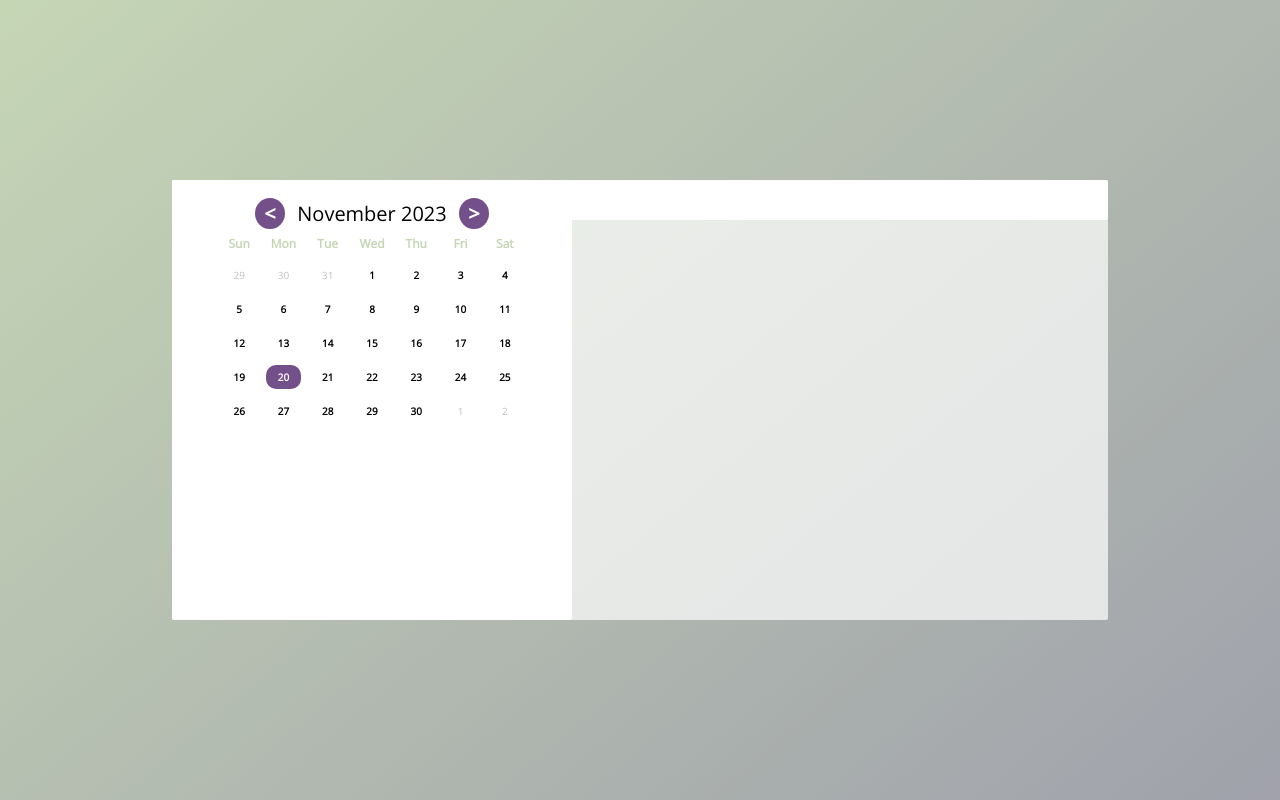
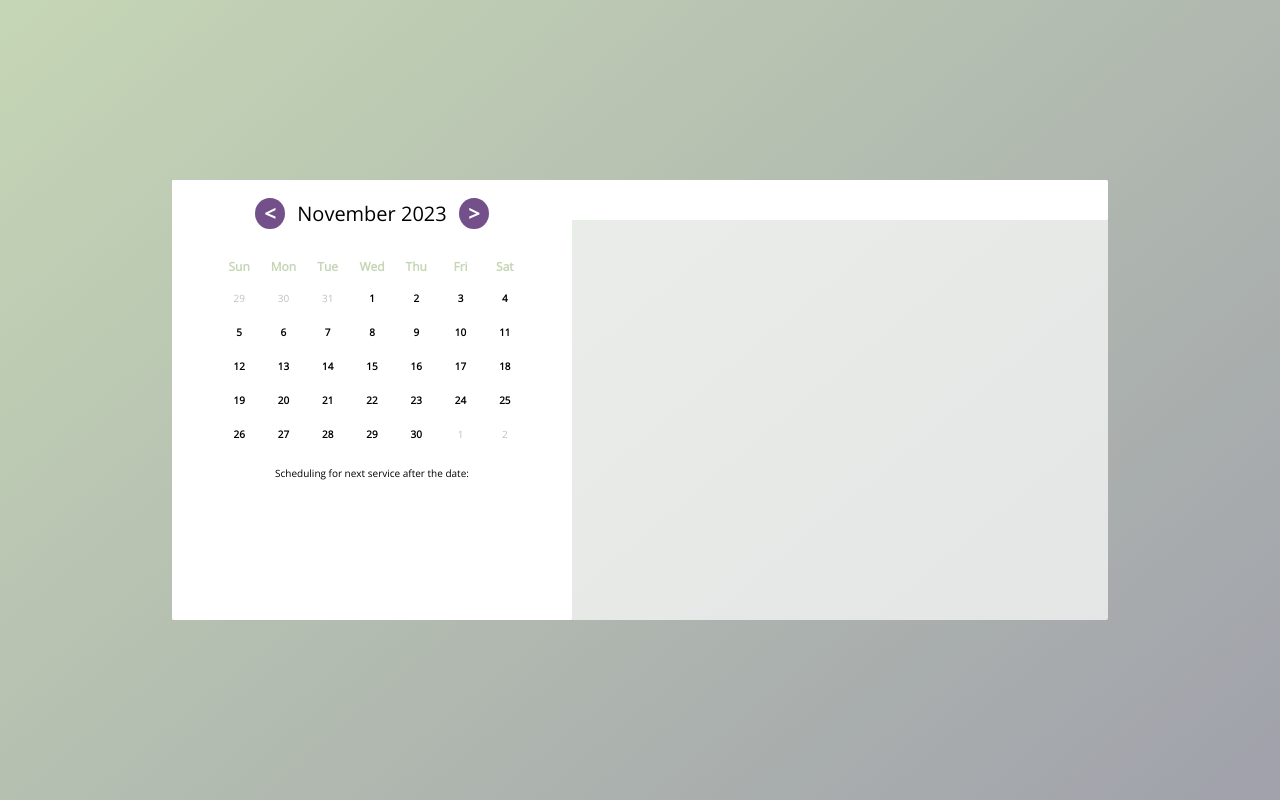
Before and after one commit to jahunter33/PCO-Service-Builder, a website built with webpack: page client/public/index.html in a window 1280 px wide. Both pictures are taken after a click on the element "31". Built offline with nearby package versions, Linux system fonts and the light colour scheme.

Commit message:
date selection and update feature in calendar

```diff
--- a/client/public/index.html
+++ b/client/public/index.html
@@ -24,6 +24,7 @@
             <span id="calander-next" class="symbols">&gt;</span>
           </div>
           <!-- Actual Calendar -->
+          <div>
             <table id="calendar" class="calendar">
               <thead class="calendar-header">
                 <tr class="cal-weekdays">
@@ -38,6 +39,14 @@
               </thead>
               <tbody class="calendar-dates"></tbody>
             </table>
+          </div>
+        </div>
+        <div class="message-container">
+          <div class="message">
+            <p class="message-text">
+              Scheduling for next service after the date:
+            </p>
+          </div>
         </div>
       </div>
     </div>
--- a/client/src/index.ts
+++ b/client/src/index.ts
@@ -6,26 +6,12 @@ document.addEventListener("DOMContentLoaded", () => {
   main();
 });
 
-async function main() {
+function main(): void {
+  // Initialize calendar
   initializeCalendar();
 
-  // add event listeners to calendar dates
-  initializeCalendarEvents();
-  document
-    .getElementById("schedule-generate-button")
-    ?.addEventListener("click", async () => {
-      try {
-        const calendar = document.getElementById(
-          "calendar"
-        ) as HTMLInputElement;
-        const date: string = calendar.value;
-        const schedule: ApiResponse = await generateSchedule(date);
-        console.log(schedule);
-        printScheduleToDocument(schedule);
-      } catch (error) {
-        console.error("Error: ", error);
-      }
-    });
+  // set up schedule generator
+  initializeGenerator();
 
   document
     .getElementById("schedule-getter-button")
@@ -45,9 +31,10 @@ async function main() {
 }
 
 function initializeCalendar(): void {
-  let date = new Date();
-  let year = date.getFullYear();
-  let month = date.getMonth();
+  // current date
+  let date: Date = new Date();
+  let year: number = date.getFullYear();
+  let month: number = date.getMonth();
 
   const day = document.querySelector(".calendar-dates") as HTMLElement;
   const currentDate = document.querySelector(
@@ -74,10 +61,10 @@ function initializeCalendar(): void {
 
   // Function that generates the actual calendar
   const manipulate = () => {
-    let firstDay = new Date(year, month, 1).getDay();
-    let lastDate = new Date(year, month + 1, 0).getDate();
-    let dayEnd = new Date(year, month, lastDate).getDay();
-    let previousMonthDate = new Date(year, month, 0).getDate();
+    let firstDay: number = new Date(year, month, 1).getDay();
+    let lastDate: number = new Date(year, month + 1, 0).getDate();
+    let dayEnd: number = new Date(year, month, lastDate).getDay();
+    let previousMonthDate: number = new Date(year, month, 0).getDate();
 
     // Temporary variable to store the generated calendar html
     let tableDataArray: Array<string> = [];
@@ -118,6 +105,37 @@ function initializeCalendar(): void {
 
     const calendarDatesString: string = tableDataArray.join("");
     day.innerHTML = calendarDatesString;
+
+    // Attach listeners to each calendar for selecting a date
+    const calendarDays: NodeListOf<HTMLElement> = document.querySelectorAll(
+      ".calendar-dates tr td"
+    );
+
+    let formattedDate = formatDate(date);
+    console.log(formattedDate);
+
+    calendarDays.forEach((day) => {
+      day.addEventListener("click", () => {
+        // Remove the current active day
+        calendarDays.forEach((otherDay) => {
+          if (otherDay.classList.contains("today-active"))
+            otherDay.classList.replace("today-active", "active");
+        });
+        // Set new active day
+        if (day.classList.contains("active")) {
+          day.classList.replace("active", "today-active");
+
+          // FIXME: prints wrong date when year changes. Should always default to
+          // the original date.
+
+          //code to change formattedDate to the current one
+          const newDay = day.innerHTML;
+          date = new Date(`${month + 1} ${newDay}, ${year}`);
+          formattedDate = formatDate(date);
+          console.log(formattedDate);
+        }
+      });
+    });
   };
 
   manipulate();
@@ -143,14 +161,42 @@ function initializeCalendar(): void {
   });
 }
 
-// adds event listeners to each day in calendar
-function initializeCalendarEvents(): void {
-  const calendarDays = document.querySelectorAll(".calendar-dates tr td");
-  calendarDays.forEach((day) => {
-    day.addEventListener("click", () => {
-      if (day.classList.contains("active")) {
-        day.classList.replace("active", "today-active");
+function initializeGenerator(): void {
+  document
+    .getElementById("schedule-generate-button")
+    ?.addEventListener("click", async () => {
+      try {
+        const calendar = document.getElementById(
+          "calendar"
+        ) as HTMLInputElement;
+        const date: string = calendar.value;
+        const schedule: ApiResponse = await generateSchedule(date);
+        console.log(schedule);
+        printScheduleToDocument(schedule);
+      } catch (error) {
+        console.error("Error: ", error);
       }
     });
+}
+
+/**
+ *
+ *
+ *
+ * Maybe it could check to see if the next service corresponds with the selected
+ * date, and if not, the message text says "There is no plan for the date of [], but would
+ * you like to generate a plan for the next service on []?
+ *
+ * the logic to print the date to the screen will be similar logic to get the date over to
+ * the schedule generator
+ *
+ *
+ */
+
+function formatDate(date: Date): string {
+  return date.toLocaleDateString("en-US", {
+    year: "numeric",
+    month: "long",
+    day: "numeric",
   });
 }
--- a/client/styles/styles.css
+++ b/client/styles/styles.css
@@ -77,11 +77,11 @@ body {
 
 .calendar {
   table-layout: fixed;
-  position: absolute;
+  position: relative;
   top: 10%;
   left: 10%;
   width: 80%;
-  height: 20%;
+  height: auto;
   border-collapse: separate;
   border-spacing: 10px 10px;
 }
@@ -113,3 +113,11 @@ body {
   background-color: rgb(116, 80, 139);
   color: white;
 }
+
+.message-container {
+  display: block;
+}
+
+.message {
+  text-align: center;
+}
```
Also changed, not shown: client/dist/bundle.js. Lines whose indentation alone changed are shown as unchanged.
